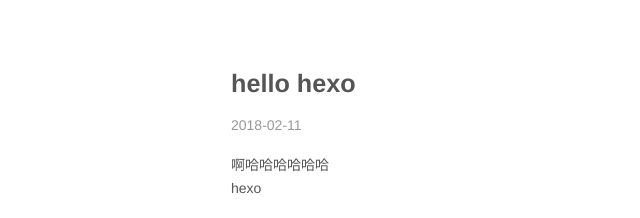
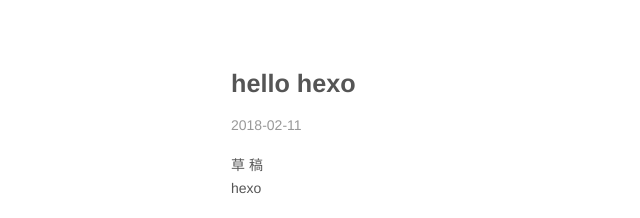
Before and after one commit to wuyhbzh/wuyhbzh.github.io, a plain HTML site: page index.html in a window 1280 px wide. Shown: the top 218 px of the page, 0-640 px from the left. Drawn offline with nearby package versions, Linux system fonts and the light colour scheme.

Commit message:
Site updated: 2018-02-23 11:39:33

```diff
--- a/index.html
+++ b/index.html
@@ -51,7 +51,7 @@
     </div>
     <div class="article-entry" itemprop="articleBody">
 
-        <p>啊哈哈哈哈哈哈<br>hexo</p>
+        <p>草 稿<br>hexo</p>
 <p>themes/jane<br><a href="http://hejx.space/2016/02/07/hexo-theme-jane/" target="_blank" rel="noopener">http://hejx.space/2016/02/07/hexo-theme-jane/</a></p>
 <p>gitment<br>oauth<br><a href="https://imsun.net/posts/gitment-introduction/" target="_blank" rel="noopener">https://imsun.net/posts/gitment-introduction/</a></p>
 <p>hexo-admin<br><a href="https://www.jianshu.com/p/68e727dda16d" target="_blank" rel="noopener">https://www.jianshu.com/p/68e727dda16d</a><br><a href="http://yeshaoting.cn/article/hexo/hexo%E4%BD%BF%E7%94%A8%E8%BF%9B%E9%98%B6/" target="_blank" rel="noopener">http://yeshaoting.cn/article/hexo/hexo%E4%BD%BF%E7%94%A8%E8%BF%9B%E9%98%B6/</a><br>设置密码</p>
```
Also changed, not shown: 2018/02/11/hello-hexo/index.html (+5 -5 lines).
